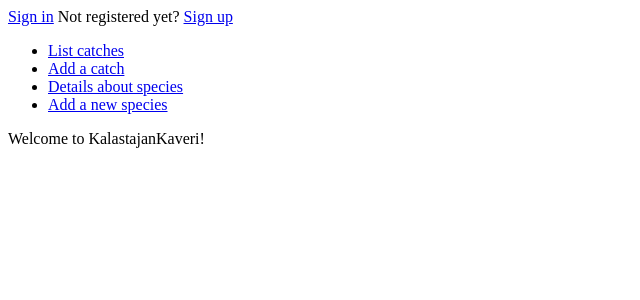
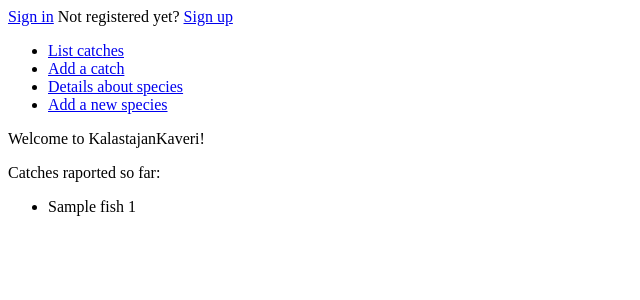
Before and after one commit to matiastamsi/KalastajanKaveri, a Flask app: page / in a window 1280 px wide. Shown: the top 300 px of the page, without its empty margins (0-640 px from the left). Run offline with Flask 2, Linux system fonts and the light colour scheme; tables that the repository leaves empty hold one stand-in row (values such as "Sample post").

Commit message:
Index page has now functionality to list all catches raported so far (Species, count).

```diff
--- a/application/catches/models.py
+++ b/application/catches/models.py
@@ -3,6 +3,8 @@ from application.auth.models import User
 from application.models import Base
 
 from sqlalchemy.sql import text
+
+import datetime
 
 class Catch(Base):
 
@@ -33,3 +35,16 @@ class Catch(Base):
 
         for res in res:
             return res.name
+
+    @staticmethod
+    def find_species_catched():
+
+        stmt = text("SELECT (SELECT Fish.name FROM Fish WHERE Fish.id = Catch.species_id), COUNT(Catch.species_id)"
+                    " FROM Catch LEFT JOIN Fish ON Fish.id = Catch.species_id")
+        res = db.engine.execute(stmt)
+
+        response = []
+        for row in res:
+            response.append({"name":row[0], "count":row[1]})
+
+        return response
--- a/application/templates/index.html
+++ b/application/templates/index.html
@@ -4,4 +4,18 @@
   <p>
     Welcome to KalastajanKaveri!
   </p>
+  {% if species_catched is defined %}
+  <p>
+    Catches raported so far:
+  </p>
+  <ul>
+    {% for catch in species_catched %}
+    <li>
+      {{catch.name}} {{catch.count}}
+    </li>
+    {% endfor %}
+  </ul>
+
+  {% endif %}
+
 {% endblock %}
--- a/application/views.py
+++ b/application/views.py
@@ -1,6 +1,7 @@
 from flask import render_template
 from application import app
+from application.catches.models import Catch
 
-@app.route("/")
+@app.route('/')
 def index():
-    return render_template("index.html")
+    return render_template("index.html", species_catched=Catch.find_species_catched())
```
